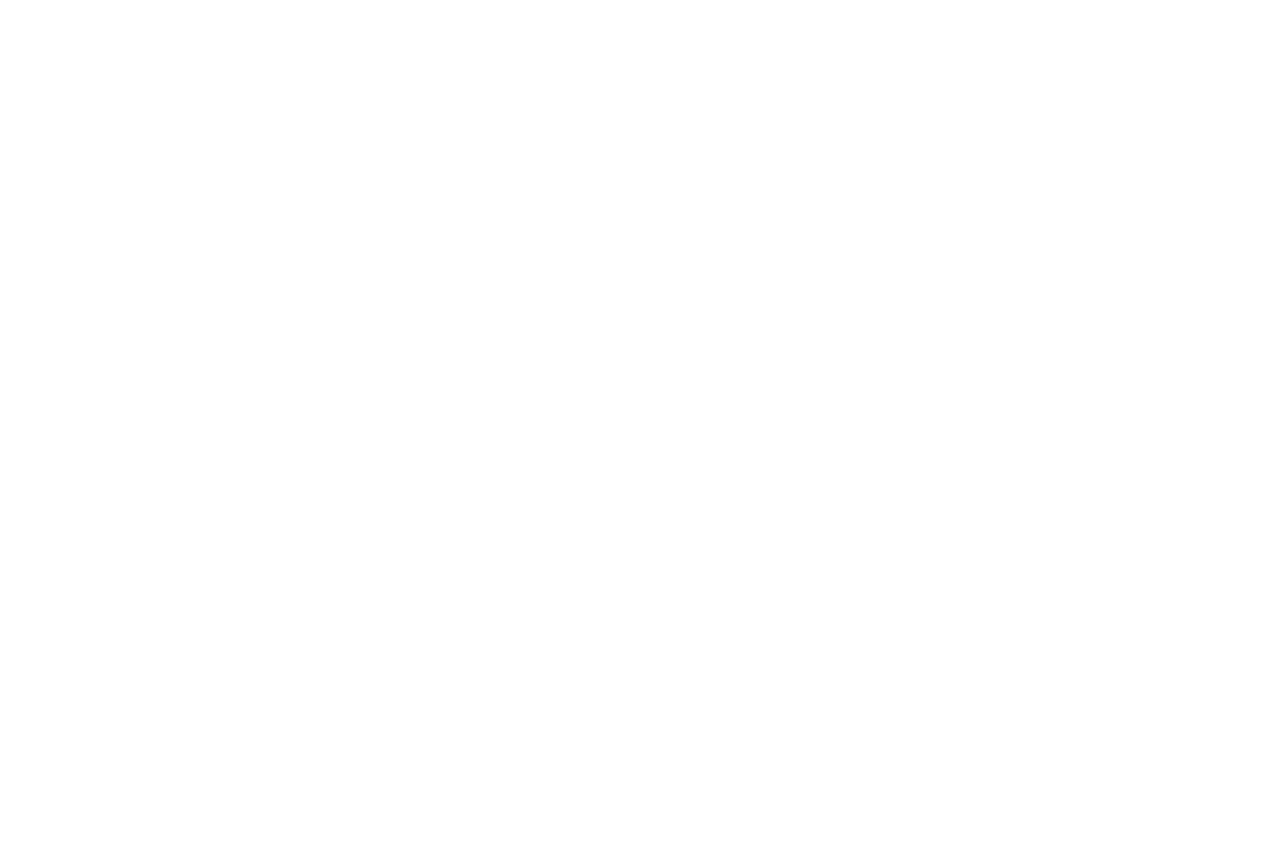
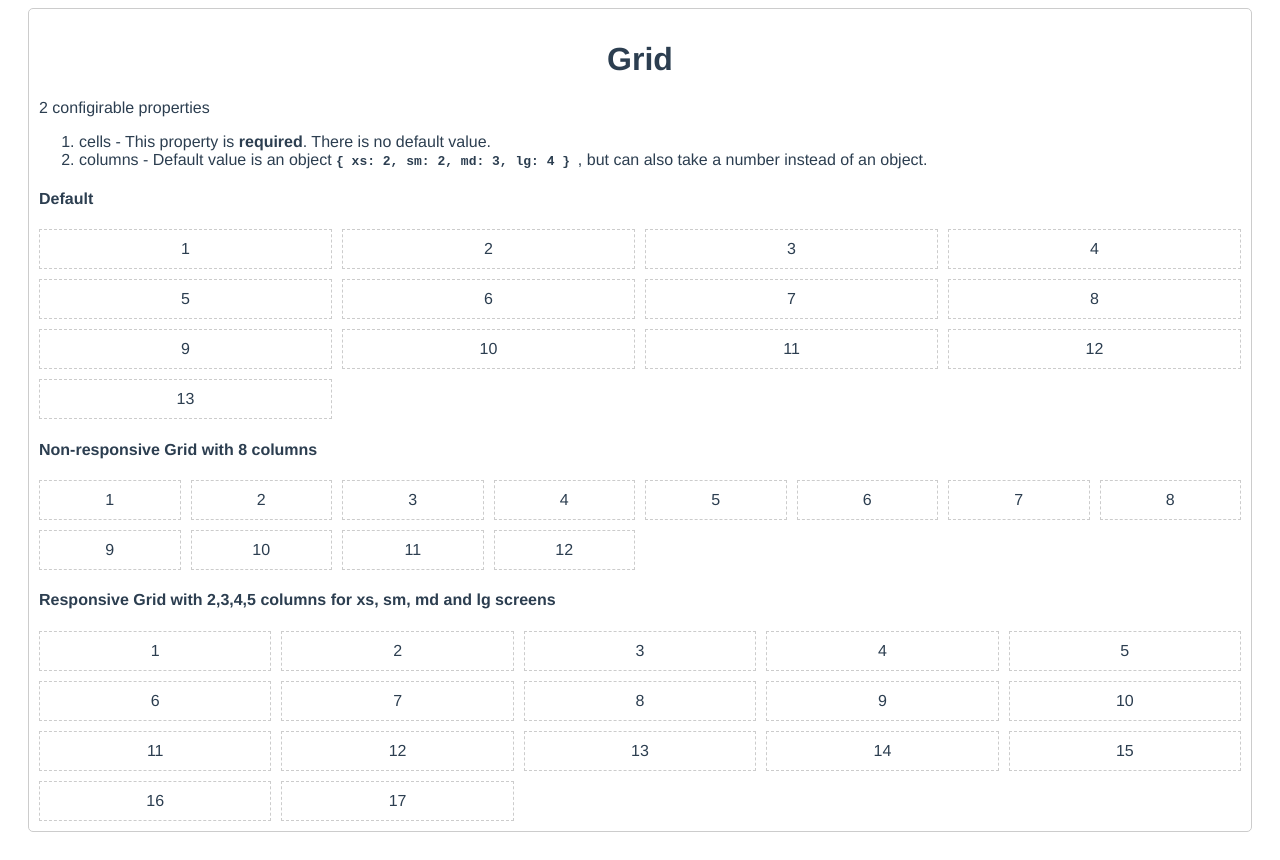
Before and after one commit to Shreerang/Vue-Nuggets, a Vue app: page / in a window 1280 px wide. Shown: the part 1134-1994 px from the top of the page. Before the commit the page ends 1160 px from the top, so only its background shows below. Built offline with nearby package versions, Linux system fonts and the light colour scheme.

Commit message:
Added Grid component. Updated Readme. This is exciting

```diff
--- a/src/App.vue
+++ b/src/App.vue
@@ -58,18 +58,56 @@
         <StarRating :rating="2.4" fillColor="green" baseColor="#CCC" />
       </div>
     </div>
+
+    <div class="card">
+      <h1>
+        Grid
+      </h1>
+      <p class="card-text">
+        2 configirable properties
+        <ol>
+          <li>cells - This property is <strong>required</strong>. There is no default value.</li>
+          <li>columns - Default value is an object
+            <strong>
+              <code>
+                {
+                  xs: 2,
+                  sm: 2,
+                  md: 3,
+                  lg: 4
+                }
+              </code>
+            </strong>, but can also take a number instead of an object.
+          </li>
+        </ol>
+      </p>
+      <div class="card-text">
+        <h4>Default</h4>
+        <Grid :cells="13" />
+      </div>
+      <div class="card-text">
+        <h4>Non-responsive Grid with 8 columns</h4>
+        <Grid :cells="12" :columns="8" />
+      </div>
+      <div class="card-text">
+        <h4>Responsive Grid with 2,3,4,5 columns for xs, sm, md and lg screens</h4>
+        <Grid :cells="17" :columns="{xs: 2, sm: 3, md: 4, lg: 5}" />
+      </div>
+    </div>
   </div>
 </template>
 
 <script>
 import QuantitySelector from './components/QuantitySelector/QuantitySelector';
 import StarRating from './components/StarRating/StarRating';
+import Grid from './components/Grid/Grid';
 
 export default {
 	name: 'app',
 	components: {
 		QuantitySelector,
 		StarRating,
+		Grid,
 	},
 };
 </script>
@@ -101,4 +139,7 @@ img {
 		width: 70%;
 	}
 }
+.nugget-grid-item {
+	border: dashed 1px #ccc;
+}
 </style>
--- /dev/null
+++ b/src/components/Grid/Grid.vue
@@ -0,0 +1,97 @@
+<template>
+    <div class="nugget-container" :style="cssProps">
+        <div class="nugget-grid-item" v-for="cell of cellsCount" :key="cell">{{ cell }}</div>
+    </div>
+</template>
+
+<script>
+export default {
+    name: 'grid',
+    props: {
+        columns: {
+            type: [Number, Object],
+            default: () => ({
+                xs: 2,
+                sm: 2,
+                md: 3,
+                lg: 4
+            })
+        },
+        cells: {
+            type: Number,
+            required: true
+        }
+    },
+    data() {
+        return {
+            columnsCount: this.columns,
+            cellsCount: this.cells
+        }
+    },
+    computed: {
+        cssProps() {
+            if(Object.getOwnPropertyNames(this.columnsCount).length === 0) {
+                return {
+                    '--xs-columns': "repeat(" + this.columnsCount + ", 1fr)",
+                    '--sm-columns': "repeat(" + this.columnsCount + ", 1fr)",
+                    '--md-columns': "repeat(" + this.columnsCount + ", 1fr)",
+                    '--lg-columns': "repeat(" + this.columnsCount + ", 1fr)",
+                    '--default-columns': "repeat(" + this.columnsCount + ", 1fr)"
+                }
+            }
+            return {
+                '--xs-columns': "repeat(" + this.columnsCount.xs + ", 1fr)",
+                '--sm-columns': "repeat(" + this.columnsCount.sm + ", 1fr)",
+                '--md-columns': "repeat(" + this.columnsCount.md + ", 1fr)",
+                '--lg-columns': "repeat(" + this.columnsCount.lg + ", 1fr)",
+                '--default-columns': "repeat(" + this.columnsCount + ", 1fr)"
+            }
+        }
+    }
+}
+</script>
+
+<style scoped>
+/* Extra large devices (large desktops)
+No media query since the extra-large breakpoint has no upper bound on its width */
+
+.nugget-container {
+    display: grid;
+    grid-column-gap: 10px;
+    grid-row-gap: 10px;
+    grid-template-columns: var(--default-columns);
+}
+
+/* Large devices (desktops, less than 1200px) */
+@media (min-width: 992px) {
+    .nugget-container {
+        grid-template-columns: var(--lg-columns);
+    }
+}
+
+/* Medium devices (tablets, less than 992px) */
+@media (max-width: 991.98px) {
+    .nugget-container {
+        grid-template-columns: var(--md-columns);
+    }
+}
+
+/* Small devices (landscape phones, less than 768px) */
+@media all and (max-width: 767.98px) {
+    .nugget-container {
+        grid-template-columns: var(--sm-columns);
+    }
+}
+
+/* Extra small devices (portrait phones, less than 576px) */
+@media all and (max-width: 575.98px) {
+    .nugget-container {
+        grid-template-columns: var(--xs-columns);
+    }
+}
+
+.nugget-grid-item {
+    padding: 10px;
+    text-align: center;
+}
+</style>
```
Also changed, not shown: 2 other files (tests, documents, lock files or other folders).
